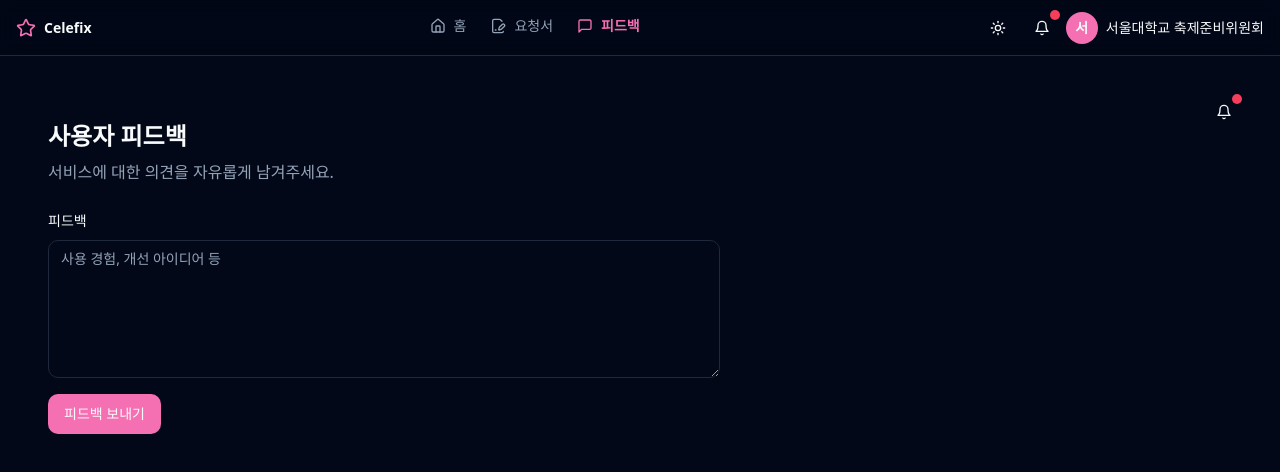
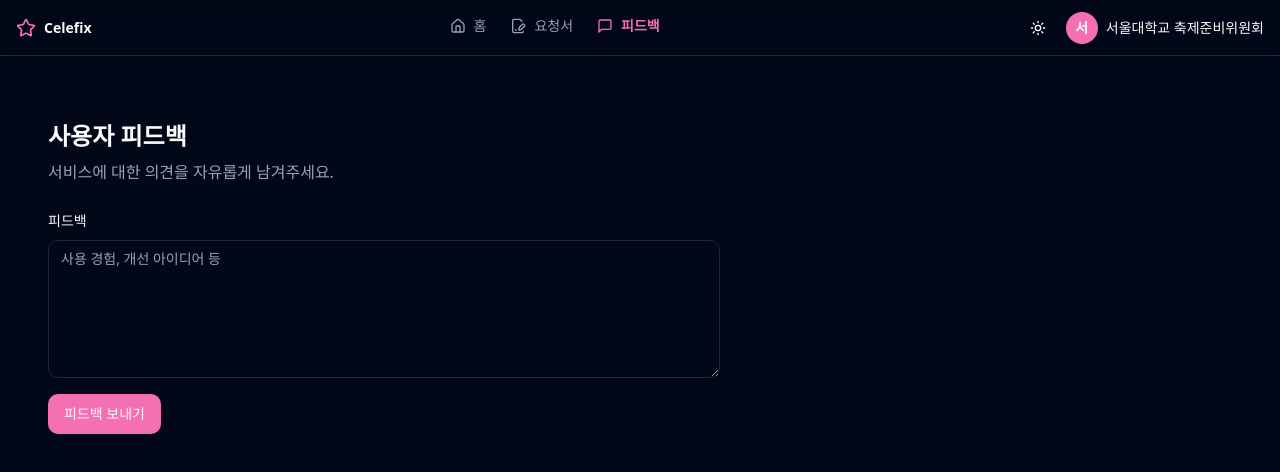
Before and after one commit to lje0722/celefix-auto-agent, a React (Vite) app: page /user/feedback in a window 1280 px wide. Shown: the top 472 px of the page. Built offline with nearby package versions, Linux system fonts and the light colour scheme.

Commit message:
Remove notification bell
Remove the notification bell icon from the user layout header.

```diff
--- a/src/layouts/UserLayout.tsx
+++ b/src/layouts/UserLayout.tsx
@@ -1,6 +1,6 @@
 import { Link, NavLink, Outlet } from "react-router-dom";
 import ThemeToggle from "@/components/ThemeToggle";
-import { Bell, Star, Home, FileSignature, MessageSquare } from "lucide-react";
+import { Star, Home, FileSignature, MessageSquare } from "lucide-react";
 
 export default function UserLayout() {
   return (
@@ -45,15 +45,6 @@ export default function UserLayout() {
           {/* Right: Actions */}
           <div className="flex items-center gap-2">
             <ThemeToggle />
-            <Link
-              to="/admin/notifications"
-              aria-label="알림"
-              className="relative inline-flex h-8 w-8 items-center justify-center rounded-full hover:bg-muted"
-              role="button"
-            >
-              <Bell className="h-4 w-4" />
-              <span className="absolute -right-0.5 -top-0.5 inline-flex h-2.5 w-2.5 rounded-full bg-[hsl(var(--urgent))]" />
-            </Link>
             <div className="hidden sm:flex items-center gap-2">
               <div className="grid h-8 w-8 place-items-center rounded-full bg-primary text-primary-foreground text-sm font-semibold">
                 서
--- a/src/pages/user/UserFeedback.tsx
+++ b/src/pages/user/UserFeedback.tsx
@@ -1,6 +1,6 @@
 import SEO from "@/components/SEO";
-import { Link } from "react-router-dom";
-import { Bell } from "lucide-react";
+
+
 import { Button } from "@/components/ui/button";
 import { Textarea } from "@/components/ui/textarea";
 import { Label } from "@/components/ui/label";
@@ -21,14 +21,6 @@ const UserFeedback = () => {
 
   return (
     <div className="container mx-auto px-6 py-10 relative">
-      <Link
-        to="/admin/notifications"
-        aria-label="알림"
-        className="absolute right-4 top-4 inline-flex h-8 w-8 items-center justify-center rounded-full hover:bg-muted"
-      >
-        <Bell className="h-4 w-4" />
-        <span className="absolute -right-0.5 -top-0.5 inline-flex h-2.5 w-2.5 rounded-full bg-[hsl(var(--urgent))]" />
-      </Link>
       <SEO title="사용자 피드백 | Celefix" description="서비스 개선을 위한 의견 남기기" />
       <h1 className="text-2xl font-bold">사용자 피드백</h1>
       <p className="text-muted-foreground mt-2">서비스에 대한 의견을 자유롭게 남겨주세요.</p>
--- a/src/pages/user/UserRequest.tsx
+++ b/src/pages/user/UserRequest.tsx
@@ -1,6 +1,6 @@
 import SEO from "@/components/SEO";
-import { Link } from "react-router-dom";
-import { Bell } from "lucide-react";
+
+
 import { Button } from "@/components/ui/button";
 import { Input } from "@/components/ui/input";
 import { Label } from "@/components/ui/label";
@@ -22,14 +22,6 @@ const UserRequest = () => {
 
   return (
     <div className="container mx-auto px-6 py-10 relative">
-      <Link
-        to="/admin/notifications"
-        aria-label="알림"
-        className="absolute right-4 top-4 inline-flex h-8 w-8 items-center justify-center rounded-full hover:bg-muted"
-      >
-        <Bell className="h-4 w-4" />
-        <span className="absolute -right-0.5 -top-0.5 inline-flex h-2.5 w-2.5 rounded-full bg-[hsl(var(--urgent))]" />
-      </Link>
       <SEO title="제안 요청서 | Celefix" description="간단한 폼으로 섭외 요청서 제출" />
       <h1 className="text-2xl font-bold">제안 요청서</h1>
       <p className="text-muted-foreground mt-2">예산, 행사 정보, 연락처를 입력해주세요.</p>
```
